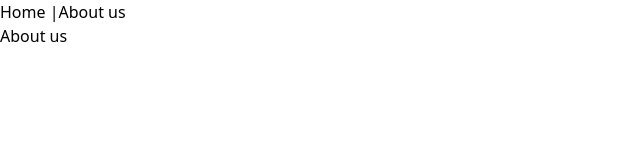
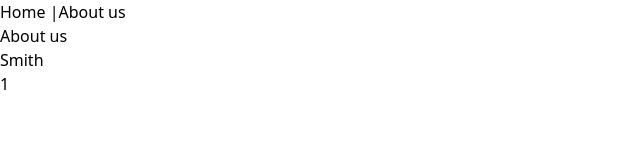
Before and after one commit to aperezl/pruebas-react, a React (Create React App) app in the folder router/: page /about/1 in a window 1280 px wide. Shown: the top 160 px of the page, without its empty margins (0-640 px from the left). Built offline with nearby package versions, Linux system fonts and the light colour scheme.

Commit message:
add params to path in router

```diff
--- a/router/src/App.js
+++ b/router/src/App.js
@@ -18,7 +18,7 @@ function App() {
           <Route exact path="/">
             <Home />
           </Route>
-          <Route path="/about">
+          <Route path="/about/:id">
             <About />
           </Route>
         </Switch>
--- a/router/src/components/About.js
+++ b/router/src/components/About.js
@@ -1,9 +1,19 @@
-import React from 'react'
+import React, { useState, useEffect } from 'react'
+import { useParams } from 'react-router-dom'
 
 const About = () => {
+
+  const [name, setName] = useState('John')
+  useEffect(() => {
+    setTimeout(() => { setName('Smith') }, 2000)
+  })
+
+  const { id } = useParams()
   return (
     <div>
       <h1>About us</h1>
+      <p>{name}</p>
+      <p>{id}</p>
     </div>
   )
 }
```
